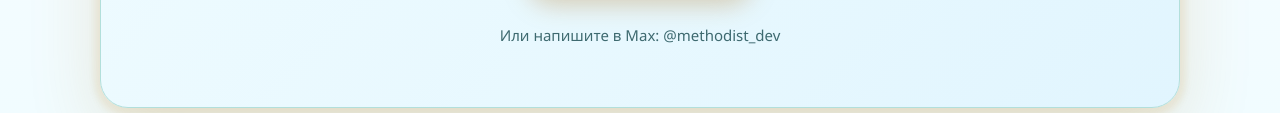
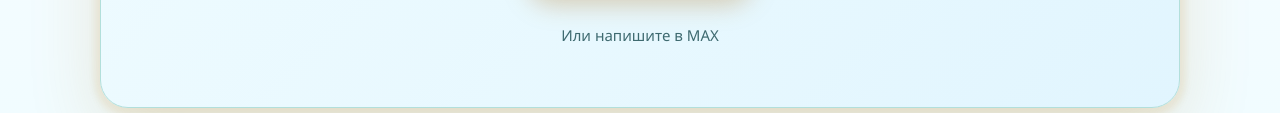
Before and after one commit to olgamartunenko70-netizen/site-MR, a plain HTML site: page index.html in a window 1280 px wide. Shown: the part 7855-7968 px from the top of the page. Drawn offline with Linux system fonts and the light colour scheme.

Commit message:
Update index.html

```diff
--- a/index.html
+++ b/index.html
@@ -981,7 +981,7 @@
                 <h2>Нужна качественная методическая разработка?</h2>
                 <p>Свяжитесь со мной, и мы обсудим вашу задачу. Я предложу оптимальную структуру, сроки и стоимость. Первая консультация — бесплатно.</p>
                 <a class="btn" href="mailto:rozhkova.m.i@mail.ru?subject=Запрос%20на%20разработку%20программы&body=Здравствуйте!%0A%0AМне%20нужна%20разработка%20образовательной%20программы.%0A%0AКраткое%20описание%20задачи:">Написать на почту</a>
-                <div style="margin-top:18px; font-size:15px; color:#3e6a70;">Или напишите в Max: @methodist_dev</div>
+                <div style="margin-top:18px; font-size:15px; color:#3e6a70;">Или напишите в MAX </div>
             </div>
         </div>
     </section>
```
